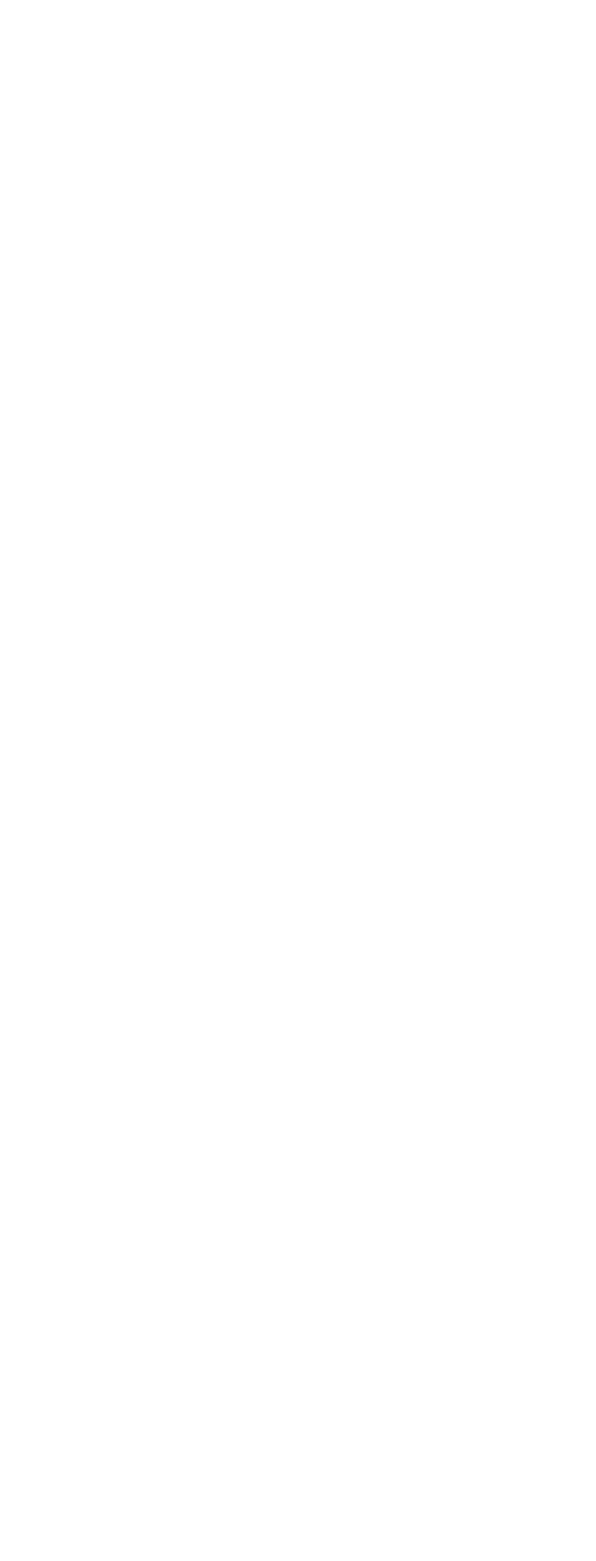
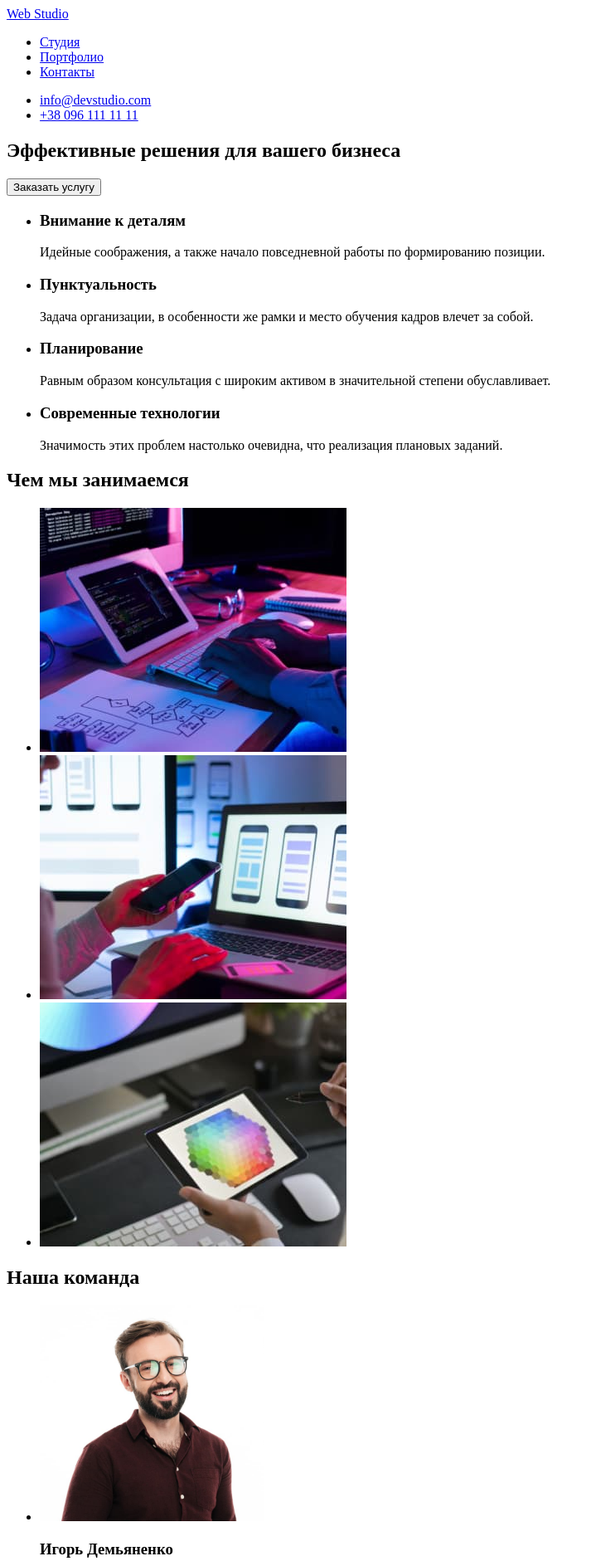
Before and after one commit to Aleks-corp/goit-markup-hw-01, a plain HTML site: page index.html in a window 1280 px wide. Shown: the top 1881 px of the page at 83% size, without its empty margins (0-719 px from the left). Before the commit the page ends 800 px from the top, so only its background shows below. Drawn offline with Linux system fonts and the light colour scheme.

Commit message:
add all content in html

```diff
--- a/index.html
+++ b/index.html
@@ -5,10 +5,137 @@
     <meta http-equiv="X-UA-Compatible" content="IE=edge" />
     <meta name="viewport" content="width=device-width, initial-scale=1.0" />
     <title>WebStudio</title>
+    <link rel="preconnect" href="https://fonts.googleapis.com" />
+    <link rel="preconnect" href="https://fonts.gstatic.com" crossorigin />
+    <link
+      href="https://fonts.googleapis.com/css2?family=Montserrat:wght@400;700&display=swap"
+      rel="stylesheet"
+    />
   </head>
   <body>
-    <header></header>
-    <main></main>
-    <footer></footer>
+    <header>
+      <nav>
+        <a href="#">Web Studio</a>
+        <ul>
+          <li><a href="#">Студия</a></li>
+          <li><a href="#">Портфолио</a></li>
+          <li><a href="#">Контакты</a></li>
+        </ul>
+      </nav>
+      <ul>
+        <li><a href="mailto:info@devstudio.com">info@devstudio.com</a></li>
+        <li><a href="tel:+380961111111">+38 096 111 11 11</a></li>
+      </ul>
+    </header>
+    <main>
+      <!--Hero-->
+      <section>
+        <h1>Эффективные решения для вашего бизнеса</h1>
+        <button type="button">Заказать услугу</button>
+      </section>
+      <!--What we do-->
+      <section>
+        <ul>
+          <li>
+            <h3>Внимание к деталям</h3>
+            <p>
+              Идейные соображения, а также начало повседневной работы по
+              формированию позиции.
+            </p>
+          </li>
+          <li>
+            <h3>Пунктуальность</h3>
+            <p>
+              Задача организации, в особенности же рамки и место обучения кадров
+              влечет за собой.
+            </p>
+          </li>
+          <li>
+            <h3>Планирование</h3>
+            <p>
+              Равным образом консультация с широким активом в значительной
+              степени обуславливает.
+            </p>
+          </li>
+          <li>
+            <h3>Современные технологии</h3>
+            <p>
+              Значимость этих проблем настолько очевидна, что реализация
+              плановых заданий.
+            </p>
+          </li>
+        </ul>
+        <h2>Чем мы занимаемся</h2>
+        <ul>
+          <li>
+            <img
+              src="./images/box1.jpg"
+              alt="Человек печатает на клавиатуре"
+              width="370"
+            />
+          </li>
+          <li>
+            <img
+              src="./images/box2.jpg"
+              alt="Человек держит в руках телефон"
+              width="370"
+            />
+          </li>
+          <li>
+            <img
+              src="./images/box3.jpg"
+              alt="Человек выбирает палитру цветов на планшете"
+              width="370"
+            />
+          </li>
+        </ul>
+      </section>
+      <!--Our Command-->
+      <section>
+        <h2>Наша команда</h2>
+        <ul>
+          <li>
+            <img
+              src="./images/face1.jpg"
+              alt="Фото Игорь Демьяненко"
+              width="270"
+            />
+            <h3>Игорь Демьяненко</h3>
+            <p lang="en">Product Designer</p>
+          </li>
+          <li>
+            <img src="./images/face2.jpg" alt="Фото Ольга Репина" width="270" />
+            <h3>Ольга Репина</h3>
+            <p lang="en">Frontend Developer</p>
+          </li>
+          <li>
+            <img
+              src="./images/face3.jpg"
+              alt="Фото Николай Тарасов"
+              width="270"
+            />
+            <h3>Николай Тарасов</h3>
+            <p lang="en">Marketing</p>
+          </li>
+          <li>
+            <img
+              src="./images/face4.jpg"
+              alt="Фото Михаил Ермаков"
+              width="270"
+            />
+            <h3>Михаил Ермаков</h3>
+            <p lang="en">UI Designer</p>
+          </li>
+        </ul>
+      </section>
+    </main>
+    <footer>
+      <a href="#">Web Studio</a>
+      <ul>
+        <li><address>г. Киев, пр-т Леси Украинки, 26</address></li>
+        <li><a href="mailto:info@example.com">info@example.com</a></li>
+        <li><a href="tel:+380961111111">+38 096 111 11 11</a></li>
+      </ul>
+    </footer>
   </body>
 </html>
```
